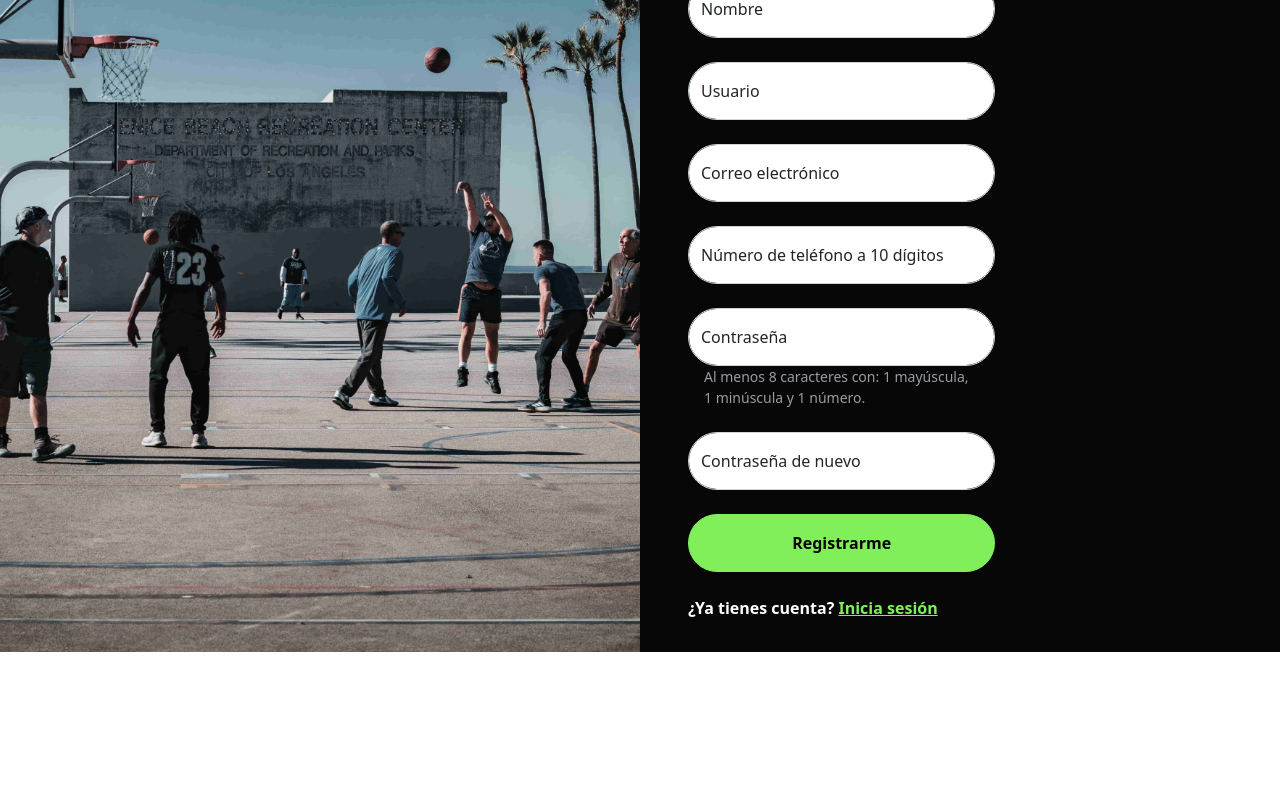
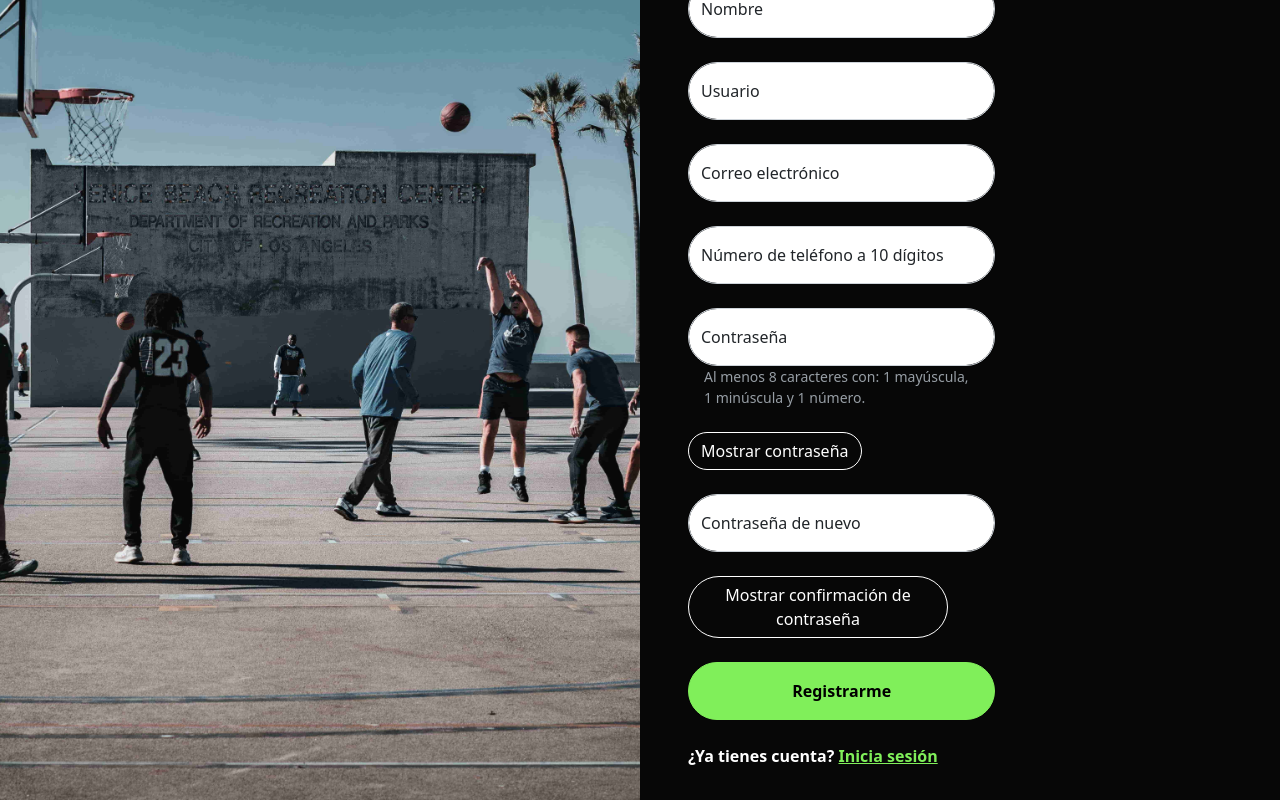
Before and after one commit to Sebas1245/Retas, a React (Create React App) app in the folder client/: page /register in a window 1280 px wide. Shown: the part 381-1181 px from the top of the page. Before the commit the page ends 1033 px from the top, so only its background shows below. Built offline with nearby package versions, Linux system fonts and the light colour scheme; no server answers.

Commit message:
Additional fixes to EditUserProfile, HomeRegister and UserProfile

```diff
--- a/client/src/views/EditUserProfile.tsx
+++ b/client/src/views/EditUserProfile.tsx
@@ -76,7 +76,9 @@ export default function EditUserProfile() {
 
         let errorFound = false;
         const validateNames : RegExp = /^[a-zA-Z0-9.!#@$%&'*+/=?^_`{|}~-]{1}[a-zA-Z0-9.!#@$%&'*+/=?^_`{|}~-\s]*$/;
-        if (!target.nombre.value || !validateNames.test(target.nombre.value)) {
+        const validateMexicanNames : RegExp = /^[a-zA-ZÀ-ÿ\u00f1\u00d1]+(\s*[a-zA-ZÀ-ÿ\u00f1\u00d1]*)*[a-zA-ZÀ-ÿ\u00f1\u00d1]+$/;
+        if (!target.nombre.value ||
+            (!validateNames.test(target.nombre.value) && !validateMexicanNames.test(target.nombre.value))) {
         setNameFeedback("Escribe tu nombre.")
         errorFound = true
         } else {
--- a/client/src/views/HomeRegister.tsx
+++ b/client/src/views/HomeRegister.tsx
@@ -17,6 +17,8 @@ export default function HomeRegister() {
   const [phoneFeedback, setPhoneFeedback] = useState("")
   const [passwordFeedback, setPasswordFeedback] = useState("")
   const [confirmPasswordFeedback, setConfirmPasswordFeedback] = useState("")
+  const [password1TextShow, setPassword1TextShow] = useState<boolean>(true)
+  const [password2TextShow, setPassword2TextShow] = useState<boolean>(true)
 
   const onSubmit: (e: React.FormEvent) => void = async (e) => {
     e.preventDefault();
@@ -31,7 +33,9 @@ export default function HomeRegister() {
 
     let errorFound = false;
     const validateNames : RegExp = /^[a-zA-Z0-9.!#@$%&'*+/=?^_`{|}~-]{1}[a-zA-Z0-9.!#@$%&'*+/=?^_`{|}~-\s]*$/;
-    if (!target.nombre.value || !validateNames.test(target.nombre.value)) {
+    const validateMexicanNames : RegExp = /^[a-zA-ZÀ-ÿ\u00f1\u00d1]+(\s*[a-zA-ZÀ-ÿ\u00f1\u00d1]*)*[a-zA-ZÀ-ÿ\u00f1\u00d1]+$/;
+    if (!target.nombre.value ||
+      (!validateNames.test(target.nombre.value) && !validateMexicanNames.test(target.nombre.value))) {
       setNameFeedback("Escribe tu nombre.")
       errorFound = true
     } else {
@@ -104,6 +108,20 @@ export default function HomeRegister() {
     }
   }
 
+  const toggleShowPassword = (targetId: string) => {
+    const x : HTMLInputElement = document.getElementById(targetId) as HTMLInputElement;
+    if (targetId === 'password') {
+        setPassword1TextShow(!password1TextShow)
+    } else {
+        setPassword2TextShow(!password2TextShow)
+    }
+    if (x.type === "password") {
+        x.type = "text";
+    } else {
+        x.type = "password";
+    }
+  }
+
   return (
     <HomeGuest
         imgSrc="./basket_retas.jpg"
@@ -135,11 +153,22 @@ export default function HomeRegister() {
             inputId="password" placeholder="Contraseña" labelClass="form-label ps-4" maxLength={40}
             feedbackClass="px-3 pt-2 text-danger" feedbackText={passwordFeedback} extras="Al menos 8 caracteres con: 1 mayúscula, 1 minúscula y 1 número."
         />
+        <div className="col-lg-7 mb-4">
+          <input onClick={() =>toggleShowPassword('password')} type="checkbox" className="btn-check me-2" id="customCheck1" />
+          <label className="btn btn-outline-light rounded-pill" htmlFor="customCheck1">
+              {password1TextShow ? 'Mostrar contraseña' : 'Ocultar contraseña'}
+          </label>
+        </div>
         <Input type="password" divClass="form-floating col-lg-7 mb-4" inputClass="form-control rounded-pill"
             inputId="passwordCheck" placeholder="Contraseña de nuevo" labelClass="form-label ps-4" maxLength={40}
             feedbackClass="px-3 pt-2 text-danger" feedbackText={confirmPasswordFeedback}
         />
-
+        <div className="col-md-6 mb-4">
+            <input onClick={() => toggleShowPassword('passwordCheck')} type="checkbox" className="btn-check me-2" id="customCheck2" />
+            <label className="btn btn-outline-light rounded-pill" htmlFor="customCheck2">
+                {password2TextShow ? 'Mostrar confirmación de contraseña' : 'Ocultar confirmación de contraseña'}
+            </label>
+        </div>
         <div className="d-grid col-lg-7 mb-4">
           <Button
                 className="btn-primary rounded-pill fw-bold"
--- a/client/src/views/UserProfile.tsx
+++ b/client/src/views/UserProfile.tsx
@@ -16,8 +16,8 @@ export default function UserProfile() {
   const username : string = sessionStorage.getItem('userName')!;
   const navigate = useNavigate();
   let navItems : Array<NavItem> = [
-    {title: 'Retas que administras', action: () => fetchAdminRetas()},
-    {title: 'Retas en las que participas', action: () => fetchParticipantRetas()},
+    {title: 'Retas administradas', action: () => fetchAdminRetas()},
+    {title: 'Retas como participante', action: () => fetchParticipantRetas()},
   ]
   const fetchAdminRetas = async () => {
     try {
@@ -92,16 +92,16 @@ export default function UserProfile() {
           <div className="row me-md-2">
             <ButtonNav navItems={navItems} activeNavItem={activeNavItem} />
           </div>
-          <div className="row">
+          <div className="row ">
               {retas && retas?.length > 0 ?
                 (
                   <CardGrid retas={retas} />
                 ) :
                 isSearchingForAdminRetas ?
                 (
-                  <p>¡No has creado retas aún!</p>
+                  <p className="mt-3">¡No has creado retas aún!</p>
                 ) : (
-                  <p>¡No has confirmado asistencia ninguna reta!</p>
+                  <p className="mt-3">¡No has confirmado asistencia ninguna reta!</p>
                 )
               }
           </div>
```
